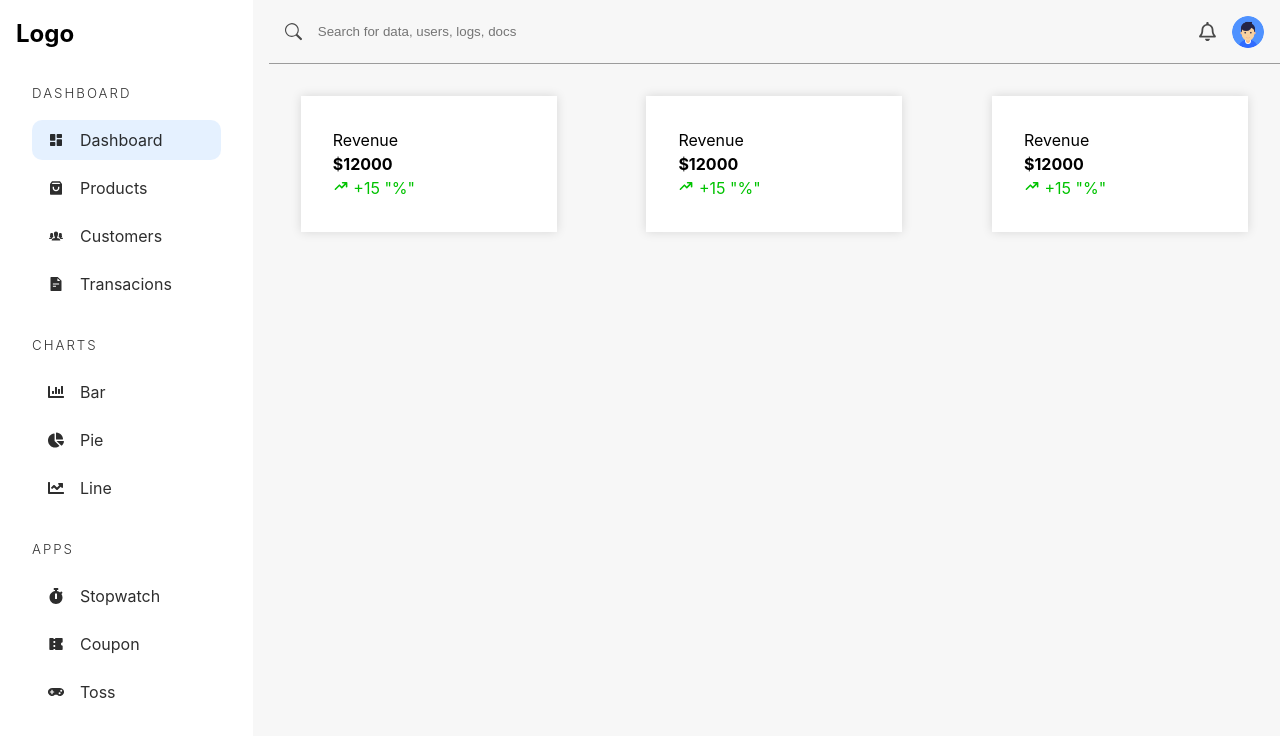
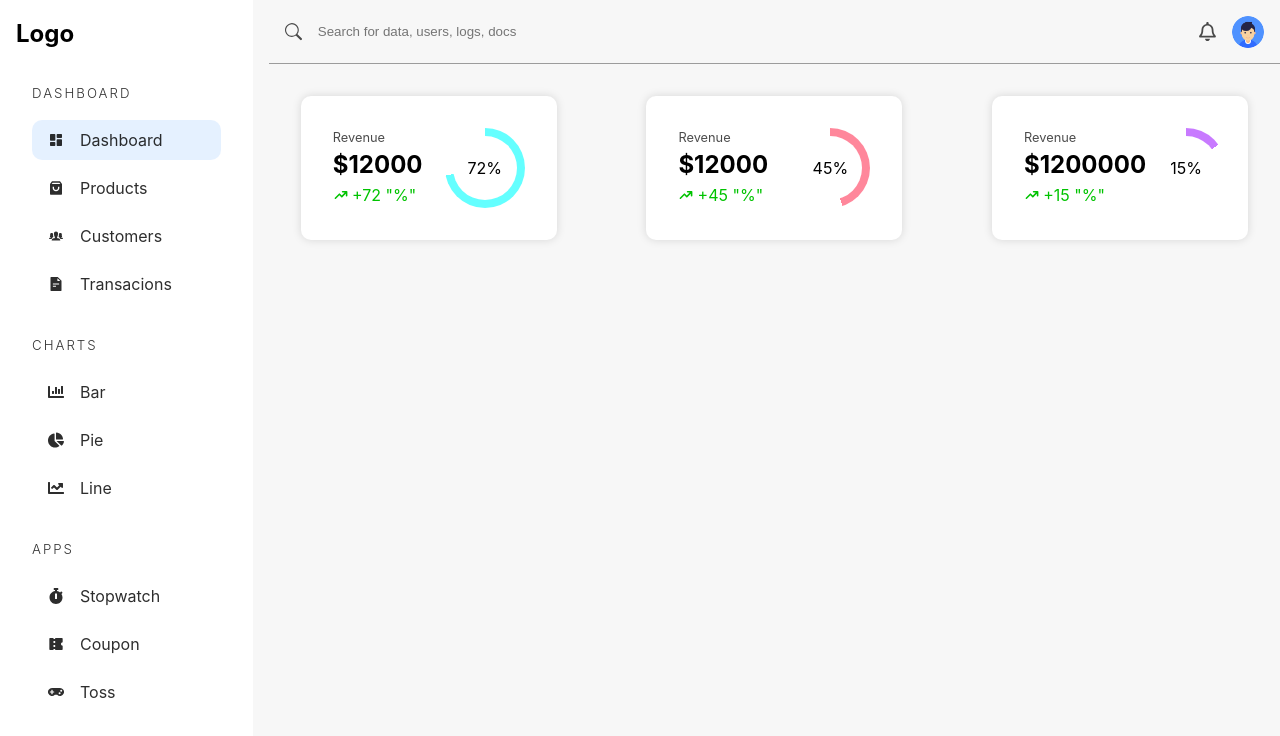
Before and after one commit to anivnssb/ecommerce_store_mern_Ts_redux, a React (Vite) app: page /admin/dashboard in a window 1280 px wide. Shown: the top 736 px of the page. Built offline with nearby package versions, Linux system fonts and the light colour scheme.

Commit message:
dashboard styles for widget card percentage circle

```diff
--- a/src/Admin/pages/Dashboard.tsx
+++ b/src/Admin/pages/Dashboard.tsx
@@ -20,8 +20,8 @@ const Dashboard = () => {
             {...{
               heading: "Revenue",
               value: 12000,
-              percent: 15,
-              color: "rgb(0,115,255)",
+              percent: 72,
+              color: "rgb(100,285,255)",
               amount: true,
             }}
           />
@@ -29,17 +29,17 @@ const Dashboard = () => {
             {...{
               heading: "Revenue",
               value: 12000,
-              percent: 15,
-              color: "rgb(0,115,255)",
+              percent: 45,
+              color: "rgb(500,135,155)",
               amount: true,
             }}
           />
           <WidgetItem
             {...{
               heading: "Revenue",
-              value: 12000,
+              value: 1200000,
               percent: 15,
-              color: "rgb(0,115,255)",
+              color: "rgb(200,122,325)",
               amount: true,
             }}
           />
@@ -72,10 +72,20 @@ const WidgetItem = ({
           <HiTrendingUp /> +{percent} "%"
         </span>
       ) : (
-        <span className="red">
+        <span className="">
           <HiTrendingDown /> +{percent} + "%"
         </span>
       )}
+    </div>
+    <div
+      className="widgetCircle"
+      style={{
+        background: `conic-gradient(${color} ${
+          Math.abs(percent) * 3.6
+        }deg, rgb(255,255,255) 0)`,
+      }}
+    >
+      <span color={color}>{percent}%</span>
     </div>
   </article>
 );
--- a/src/Admin/styles/dashboard.scss
+++ b/src/Admin/styles/dashboard.scss
@@ -22,13 +22,43 @@
   .widgetcontainer {
     @include flex(row, space-between, stretch, 2rem);
     padding: 2rem;
-
+  }
   .widget {
     width: 16rem;
     background-color: white;
     box-shadow: 0 0 10px rgba(0, 0, 0, 0.132);
     padding: 2rem;
+    border-radius: 10px;
     @include flex(row, space-between, stretch, 0);
+    .widgetInfo {
+      > p {
+        opacity: 0.7;
+        font-size: 0.8rem;
+      }
+      > h4 {
+        font-size: 1.5rem;
+      }
+      > span {
+        @include flex(row, unset, center, 0.2rem);
+      }
+    }
+    .widgetCircle {
+      flex: none;
+      position: relative;
+      @include square(5rem);
+      border-radius: 50%;
+      display: grid;
+      place-items: center;
+      &::before {
+        content: "";
+        position: absolute;
+        @include square(4rem);
+        background-color: white;
+        border-radius: 100%;
+      }
+      > span {
+        position: relative;
       }
     }
   }
+}
```
Lines whose indentation alone changed are shown as unchanged.
